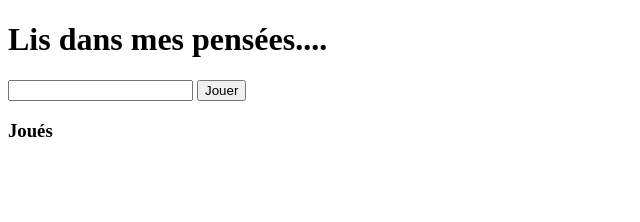
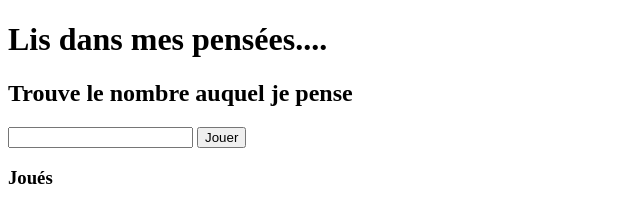
Before and after one commit to pcharli/ingrwf05_JS, a plain HTML site: page jeu.html in a window 1280 px wide. Shown: the whole page, without its empty margins (0-640 px from the left). Drawn offline with Linux system fonts and the light colour scheme.

Commit message:
Titre 2 dans jeu.html

```diff
--- a/jeu.html
+++ b/jeu.html
@@ -20,6 +20,7 @@
 	</head>
 	<body>
 	<h1>Lis dans mes pensées....</h1>
+	<h2>Trouve le nombre auquel je pense</h2>
 		<form action="">
 		<input type="number">
 		<button>Jouer</button>
```
